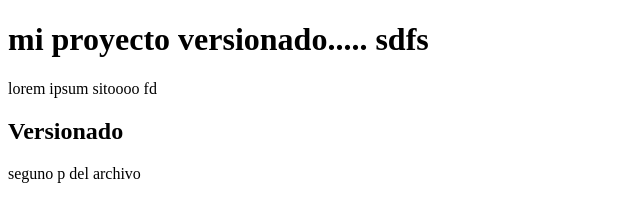
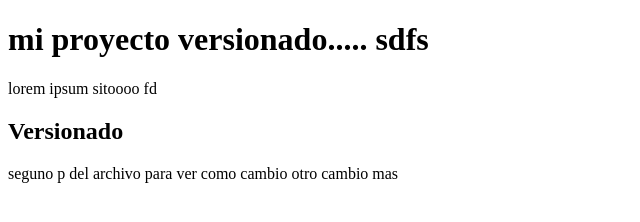
Before and after one commit to ovocom-hotmail/mi-proyecto, a plain HTML site: page prueba.html in a window 1280 px wide. Shown: the whole page, without its empty margins (0-640 px from the left). Drawn offline with Linux system fonts and the light colour scheme.

Commit message:
Mi tercer  Commit sin editor de texto

```diff
--- a/prueba.html
+++ b/prueba.html
@@ -15,7 +15,7 @@
         <div>
             <h2>Versionado</h2>
         <p>
-            seguno p del archivo
+            seguno p del archivo  para ver como cambio  otro cambio mas
         </p>
     </div>
 </body>
```
